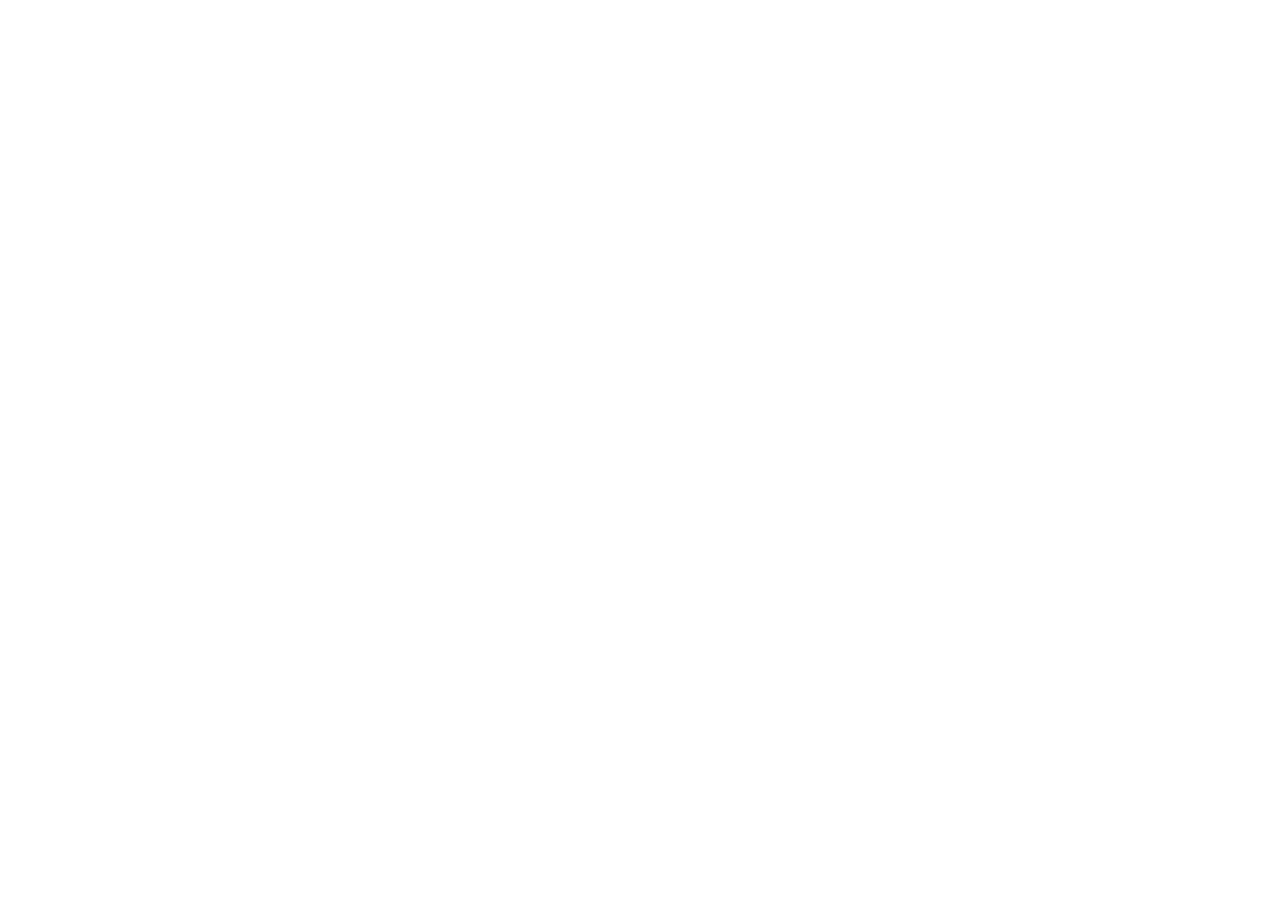
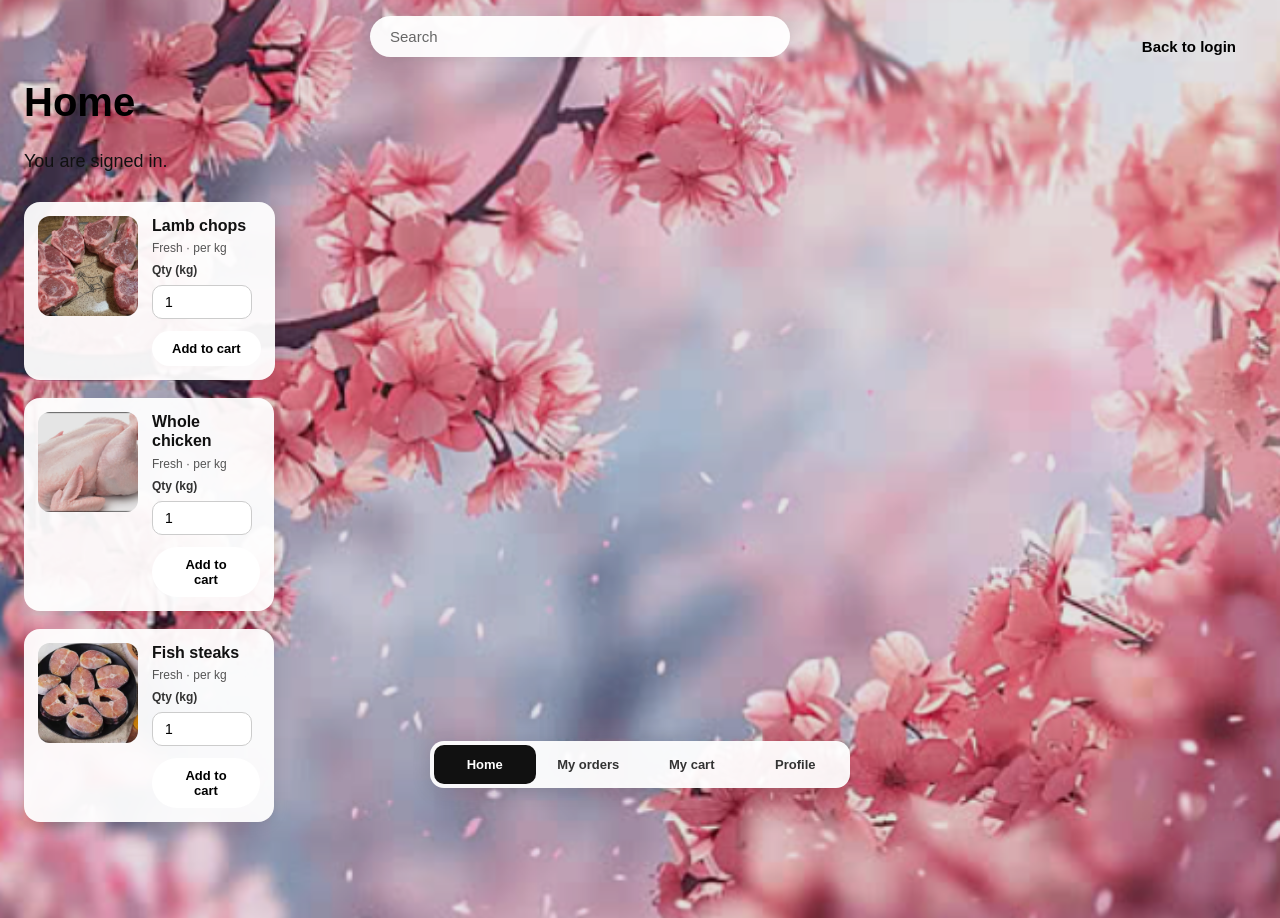
Before and after one commit to Dileepcrpw/Butcher, a plain HTML site: page home.html in a window 1280 px wide. Before the commit the page ends 800 px from the top, so only its background shows below. Drawn offline with Linux system fonts and the light colour scheme.

Commit message:
home page created successfully

```diff
--- a/auth.js
+++ b/auth.js
@@ -145,7 +145,8 @@
             e.preventDefault();
 
             var phone = normalizePhone(document.getElementById('phoneNumber').value);
-            var passwordEl = document.getElementById('loginPassword');
+            var passwordEl =
+                document.getElementById('loginPassword') || document.getElementById('password');
             var password = passwordEl ? passwordEl.value : '';
 
             if (phone.length !== 10) {
@@ -171,6 +172,7 @@
                 }
                 setSession({ phone: user.phone, fullName: user.fullName });
                 if (passwordEl) passwordEl.value = '';
+                window.location.href = 'home.html';
             });
         });
     }
--- a/home.html
+++ b/home.html
@@ -0,0 +1,85 @@
+<!DOCTYPE html>
+<html lang="en">
+<head>
+    <meta charset="UTF-8">
+    <meta name="viewport" content="width=device-width, initial-scale=1.0">
+    <title>Home — BUTCHER APP</title>
+    <link rel="stylesheet" href="index.css">
+</head>
+<body class="home-page">
+    <header class="home-search-header" role="search">
+        <form class="home-search-form" action="#" method="get">
+            <label class="home-search-label" for="home-search">Search</label>
+            <input type="search" id="home-search" name="q" class="home-search-input" placeholder="Search" autocomplete="off" />
+        </form>
+    </header>
+    <main class="home-container">
+        <h1>Home</h1>
+        <p class="home-welcome">You are signed in.</p>
+
+        <article class="home-product-card" aria-labelledby="product-lamb-title">
+            <div class="home-product-card-media">
+                <img
+                    src="lamb-chops-plate.png"
+                    alt="Six fresh raw lamb chops arranged in a circle on a tan ceramic plate with a sheep illustration, on a dark wooden table"
+                    width="100"
+                    height="100"
+                    loading="lazy"
+                />
+            </div>
+            <form class="home-product-form" action="#" method="post">
+                <h2 id="product-lamb-title" class="home-product-title">Lamb chops</h2>
+                <p class="home-product-meta">Fresh · per kg</p>
+                <label class="home-product-qty-label" for="qty-lamb">Qty (kg)</label>
+                <input type="number" id="qty-lamb" name="quantity" class="home-product-qty" min="0.5" max="50" step="0.5" value="1" />
+                <button type="submit" class="btn home-product-submit">Add to cart</button>
+            </form>
+        </article>
+
+        <div class="home-product-row home-product-row-chicken-fish">
+            <article class="home-product-card" aria-labelledby="product-chicken-title">
+                <div class="home-product-card-media">
+                    <img src="chicken-product.png" alt="Whole raw chicken" width="100" height="100" loading="lazy" />
+                </div>
+                <form class="home-product-form" action="#" method="post">
+                    <h2 id="product-chicken-title" class="home-product-title">Whole chicken</h2>
+                    <p class="home-product-meta">Fresh · per kg</p>
+                    <label class="home-product-qty-label" for="qty-chicken">Qty (kg)</label>
+                    <input type="number" id="qty-chicken" name="quantity" class="home-product-qty" min="0.5" max="50" step="0.5" value="1" />
+                    <button type="submit" class="btn home-product-submit">Add to cart</button>
+                </form>
+            </article>
+
+            <article class="home-product-card" aria-labelledby="product-fish-title">
+                <div class="home-product-card-media">
+                    <img
+                        src="fish-product.png"
+                        alt="Raw fish steaks on a black plate with spices"
+                        width="100"
+                        height="100"
+                        loading="lazy"
+                    />
+                </div>
+                <form class="home-product-form" action="#" method="post">
+                    <h2 id="product-fish-title" class="home-product-title">Fish steaks</h2>
+                    <p class="home-product-meta">Fresh · per kg</p>
+                    <label class="home-product-qty-label" for="qty-fish">Qty (kg)</label>
+                    <input type="number" id="qty-fish" name="quantity" class="home-product-qty" min="0.5" max="50" step="0.5" value="1" />
+                    <button type="submit" class="btn home-product-submit">Add to cart</button>
+                </form>
+            </article>
+        </div>
+
+        <a href="Index.html" class="btn btn-signup btn-back-corner">Back to login</a>
+    </main>
+
+    <nav class="bottom-segmented-nav" aria-label="Primary">
+        <div class="bottom-segmented-inner">
+            <a href="home.html" class="segment segment-active" aria-current="page">Home</a>
+            <a href="#" class="segment">My orders</a>
+            <a href="#" class="segment">My cart</a>
+            <a href="#" class="segment">Profile</a>
+        </div>
+    </nav>
+</body>
+</html>
--- a/index.css
+++ b/index.css
@@ -17,12 +17,210 @@
     font-family: Arial, sans-serif;
 }
 
+body.home-page {
+    justify-content: flex-start;
+    align-items: flex-start;
+}
+
 .login-container {
     width: 100%;
     display: flex;
+    flex-direction: column;
     justify-content: center;
     align-items: center;
     padding: 24px;
+    gap: 18px;
+}
+
+/* Home: centered search at top */
+.home-search-header {
+    position: fixed;
+    top: 0;
+    left: 0;
+    right: 0;
+    z-index: 15;
+    display: flex;
+    justify-content: center;
+    align-items: center;
+    padding: 16px 24px;
+    padding-top: max(16px, env(safe-area-inset-top, 0px));
+    padding-right: max(24px, calc(24px + 120px));
+    pointer-events: none;
+}
+
+.home-search-form {
+    pointer-events: auto;
+    width: 100%;
+    max-width: min(90vw, 420px);
+    display: flex;
+    justify-content: center;
+}
+
+.home-search-label {
+    position: absolute;
+    width: 1px;
+    height: 1px;
+    padding: 0;
+    margin: -1px;
+    overflow: hidden;
+    clip: rect(0, 0, 0, 0);
+    white-space: nowrap;
+    border: 0;
+}
+
+.home-search-input {
+    width: 100%;
+    padding: 12px 20px;
+    border: none;
+    border-radius: 50px;
+    font-size: 15px;
+    font-family: inherit;
+    background: rgba(255, 255, 255, 0.94);
+    color: #111;
+    box-shadow: 0 2px 16px rgba(0, 0, 0, 0.1);
+}
+
+.home-search-input::placeholder {
+    color: #666;
+}
+
+.home-search-input:focus {
+    outline: 2px solid #111;
+    outline-offset: 2px;
+}
+
+.home-container {
+    width: 100%;
+    display: flex;
+    flex-direction: column;
+    justify-content: flex-start;
+    align-items: flex-start;
+    padding: 24px;
+    padding-top: calc(24px + 56px + env(safe-area-inset-top, 0px));
+    padding-bottom: calc(96px + env(safe-area-inset-bottom, 0px));
+    gap: 18px;
+}
+
+.home-container h1 {
+    font-size: 40px;
+    margin-bottom: 8px;
+}
+
+.home-welcome {
+    font-size: 18px;
+    text-align: left;
+    color: #111;
+    margin-bottom: 12px;
+}
+
+.home-container .btn-signup {
+    display: block;
+    width: min(90vw, 420px);
+    max-width: 80%;
+    padding: 14px 20px;
+    font-size: 15px;
+    font-weight: 600;
+    text-align: center;
+    text-decoration: none;
+    background-color: transparent;
+}
+
+/* Home: compact product card + mini order form */
+.home-product-card {
+    display: flex;
+    align-items: stretch;
+    gap: 14px;
+    max-width: min(100%, 320px);
+    padding: 14px;
+    border-radius: 16px;
+    background: rgba(255, 255, 255, 0.94);
+    box-shadow: 0 2px 16px rgba(0, 0, 0, 0.1);
+}
+
+.home-product-card-media {
+    flex-shrink: 0;
+    width: 100px;
+    height: 100px;
+    border-radius: 12px;
+    overflow: hidden;
+    background: #eee;
+    display: flex;
+    align-items: center;
+    justify-content: center;
+}
+
+.home-product-card-media img {
+    width: 100%;
+    height: 100%;
+    object-fit: cover;
+    display: block;
+}
+
+.home-product-form {
+    flex: 1;
+    min-width: 0;
+    display: flex;
+    flex-direction: column;
+    gap: 8px;
+}
+
+.home-product-title {
+    font-size: 16px;
+    font-weight: 700;
+    color: #111;
+    line-height: 1.2;
+}
+
+.home-product-meta {
+    font-size: 12px;
+    color: #555;
+    margin-top: -2px;
+}
+
+.home-product-qty-label {
+    font-size: 12px;
+    font-weight: 600;
+    color: #333;
+}
+
+.home-product-qty {
+    width: 100%;
+    max-width: 100px;
+    padding: 8px 12px;
+    border-radius: 10px;
+    border: 1px solid #ccc;
+    font-size: 14px;
+    font-family: inherit;
+}
+
+.home-product-qty:focus {
+    outline: 2px solid #111;
+    outline-offset: 2px;
+}
+
+.home-product-submit {
+    margin-top: 4px;
+    padding: 10px 16px;
+    font-size: 13px;
+    font-weight: 600;
+    font-family: inherit;
+    align-self: flex-start;
+}
+
+/* Chicken + fish: same card width as lamb (full max-width, stacked) */
+.home-product-row-chicken-fish {
+    display: flex;
+    flex-direction: column;
+    gap: 18px;
+    width: 100%;
+    max-width: min(100%, 320px);
+    align-items: stretch;
+}
+
+.home-product-row-chicken-fish .home-product-card {
+    width: 100%;
+    max-width: min(100%, 250px);
+    flex: 0 0 auto;
 }
 
 .login-form {
@@ -46,11 +244,27 @@
     line-height: 1.4;
 }
 .btn {
-  background-color: blue;
-  color: white;
+  background-color: white;
+  color: black;
   padding: 10px 20px;
   border: none;
   border-radius: 50px;
+  cursor: pointer;
+}
+
+.login-form a.btn-signup,
+.login-form button.btn-login {
+  display: block;
+  width: 80%;
+  padding: 14px 20px;
+  font-size: 15px;
+  font-weight: 600;
+  text-align: center;
+  text-decoration: none;
+}
+
+.login-form button.btn-login {
+  font-family: inherit;
   cursor: pointer;
 }
 
@@ -72,11 +286,22 @@
     font-size: 12px;
     color: black;
     text-align: center;
-    margin-top: 200px;
+    margin-top: 100px;
 }
 
 .signup-form footer {
     margin-top: 32px;
+}
+
+.home-container .btn.btn-back-corner {
+    position: fixed;
+    top: 24px;
+    right: 24px;
+    z-index: 10;
+    width: auto;
+    max-width: none;
+    display: inline-block;
+    font-weight: 700;
 }
 
 .back-to-login {
@@ -85,102 +310,74 @@
     font-size: 15px;
     color: #111;
     margin-top: 4px;
+
 }
 
 .back-to-login:hover {
     text-decoration: underline;
+
 }
 
-/* OTP verification page (dark theme) */
-html.otp-root {
-    background: #141414;
+.forgotpassword {
+  display: block;
+  width: 20%;
+  padding: 14px 20px;
+  font-size: 13px;
+  font-weight: 600;
+  text-align: center;
+  text-decoration: none;
+  color: black;
 }
 
-body.otp-screen {
-    background: #141414;
-    color: #fff;
-    align-items: flex-start;
-    justify-content: flex-start;
-    padding: 0;
+/* Bottom segmented navigation (home page) */
+.bottom-segmented-nav {
+    position: fixed;
+    left: 0;
+    right: 0;
+    bottom: 0;
+    z-index: 50;
+    display: flex;
+    justify-content: center;
+    padding: 12px 16px;
+    padding-bottom: max(12px, env(safe-area-inset-bottom));
 }
 
-.otp-container {
+.bottom-segmented-inner {
+    display: flex;
     width: 100%;
     max-width: 420px;
-    padding: 32px 24px 24px;
-    display: flex;
-    flex-direction: column;
-    gap: 24px;
+    background: rgba(255, 255, 255, 0.94);
+    border-radius: 14px;
+    padding: 4px;
+    gap: 2px;
+    box-shadow: 0 4px 20px rgba(0, 0, 0, 0.12);
 }
 
-.otp-title {
-    font-size: 2.25rem;
-    font-weight: 700;
-    color: #fff;
-    text-align: left;
+.bottom-segmented-nav .segment {
+    flex: 1;
+    min-width: 0;
+    padding: 12px 10px;
+    font-size: 13px;
+    font-weight: 600;
+    font-family: inherit;
+    text-align: center;
+    text-decoration: none;
+    color: #333;
+    border-radius: 10px;
+    transition: background-color 0.15s ease, color 0.15s ease;
 }
 
-.otp-sent-msg {
-    font-size: 1rem;
-    line-height: 1.5;
-    color: rgba(255, 255, 255, 0.85);
-    text-align: left;
+.bottom-segmented-nav .segment:hover {
+    background-color: rgba(0, 0, 0, 0.06);
+    color: #111;
 }
 
-.otp-phone {
-    color: #fff;
-    font-weight: 500;
-}
-
-.otp-form {
-    display: flex;
-    flex-direction: column;
-    gap: 20px;
-    width: 100%;
-}
-
-.otp-form input#otpInput {
-    width: 100%;
-    padding: 14px 16px;
-    border-radius: 8px;
-    font-size: 16px;
-    background: #1e1e1e;
-    border: 1px solid #555;
+.bottom-segmented-nav .segment.segment-active {
+    background-color: #111;
     color: #fff;
 }
 
-.otp-form input#otpInput::placeholder {
-    color: #9a9a9a;
+.bottom-segmented-nav .segment.segment-active:hover {
+    background-color: #222;
+    color: #fff;
 }
-
-.btn-verify-otp {
-    width: 100%;
-    padding: 16px;
-    border: none;
-    border-radius: 10px;
-    font-size: 16px;
-    font-weight: 600;
-    cursor: pointer;
-    background: #b8ff2e;
-    color: #111;
-}
-
-.btn-verify-otp:hover {
-    filter: brightness(1.05);
-}
-
-.link-resend {
-    align-self: flex-start;
-    padding: 0;
-    border: none;
-    background: none;
-    font-size: 15px;
-    font-weight: 600;
-    color: #b8ff2e;
-    cursor: pointer;
-    font-family: inherit;
-}
-
-.link-resend:hover {
-    text-decoration: underline;
-}
```
Also changed, not shown: Index.html (+4 -5 lines), otp.html (deleted, +0 -23 lines), chicken-product.png (added), fish-product.png (added), lamb-chops-plate.png (added).
